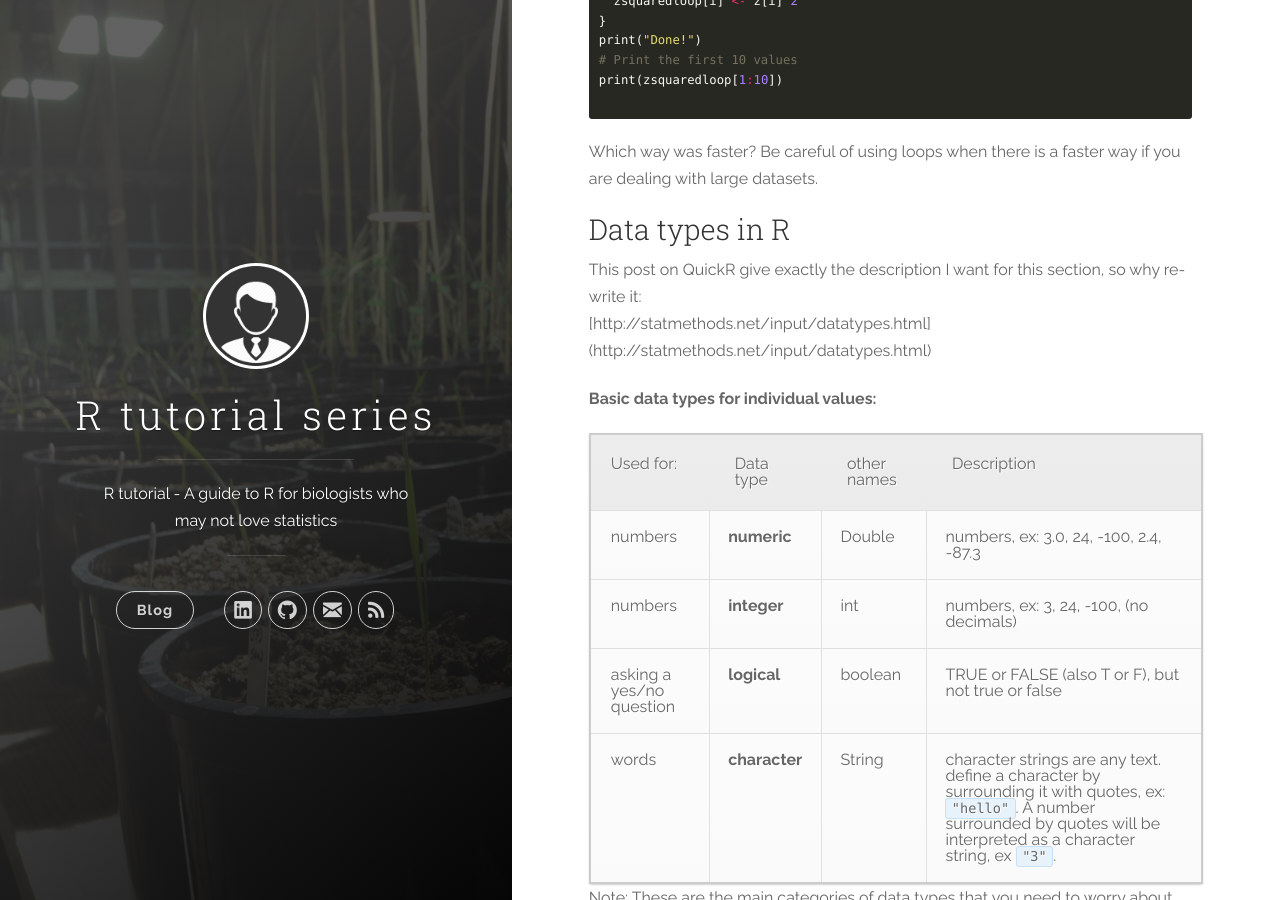
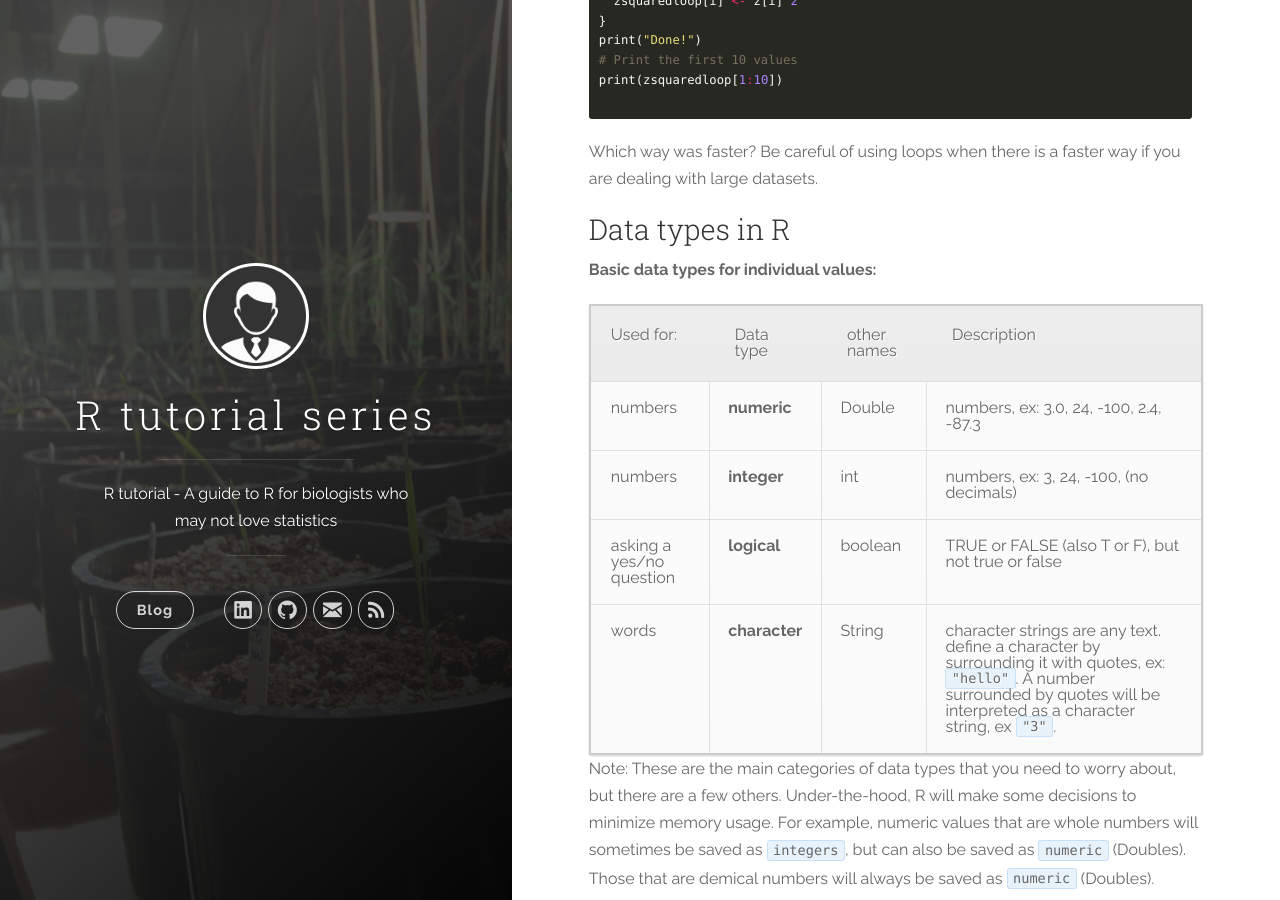
Before and after one commit to bakuhatsu/Rsite, a Jekyll site: the page built from _posts/2016-04-14-Getting-started-with-R.markdown, in a window 1280 px wide and 900 px high, scrolled down 9104 px. Built offline with Jekyll 4.4.1, drawn with Linux system fonts in a browser that asks for light colours; nearby versions of some CDN libraries; Markdown is read by kramdown in place of the engine named in the settings; some of the changed text lies outside the part shown.

Commit message:
added files

```diff
--- a/_posts/2016-04-14-Getting-started-with-R.markdown
+++ b/_posts/2016-04-14-Getting-started-with-R.markdown
@@ -243,8 +243,6 @@ print(zsquaredloop[1:10])
 Which way was faster?  Be careful of using loops when there is a faster way if you are dealing with large datasets.
 
 ### Data types in R ###
-This post on QuickR give exactly the description I want for this section, so why re-write it:
-[http://statmethods.net/input/datatypes.html] (http://statmethods.net/input/datatypes.html)
 
 **Basic data types for individual values:**
 
```
Also changed, not shown: other parts of _posts/2016-04-14-Getting-started-with-R.markdown (+4 -0 lines), 3 other files.
